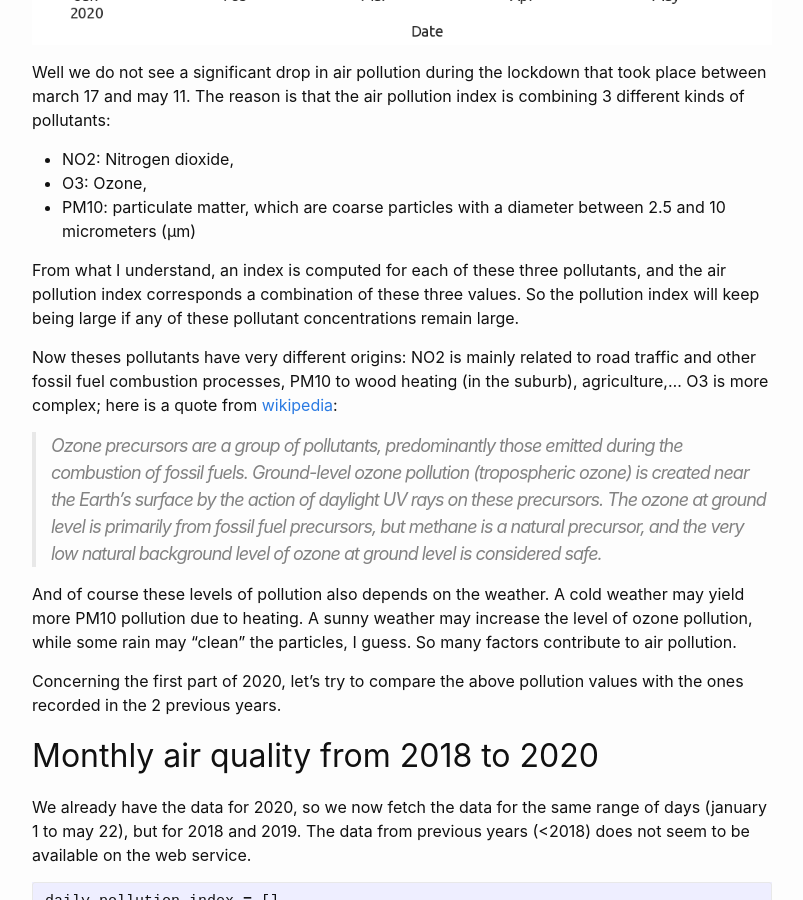
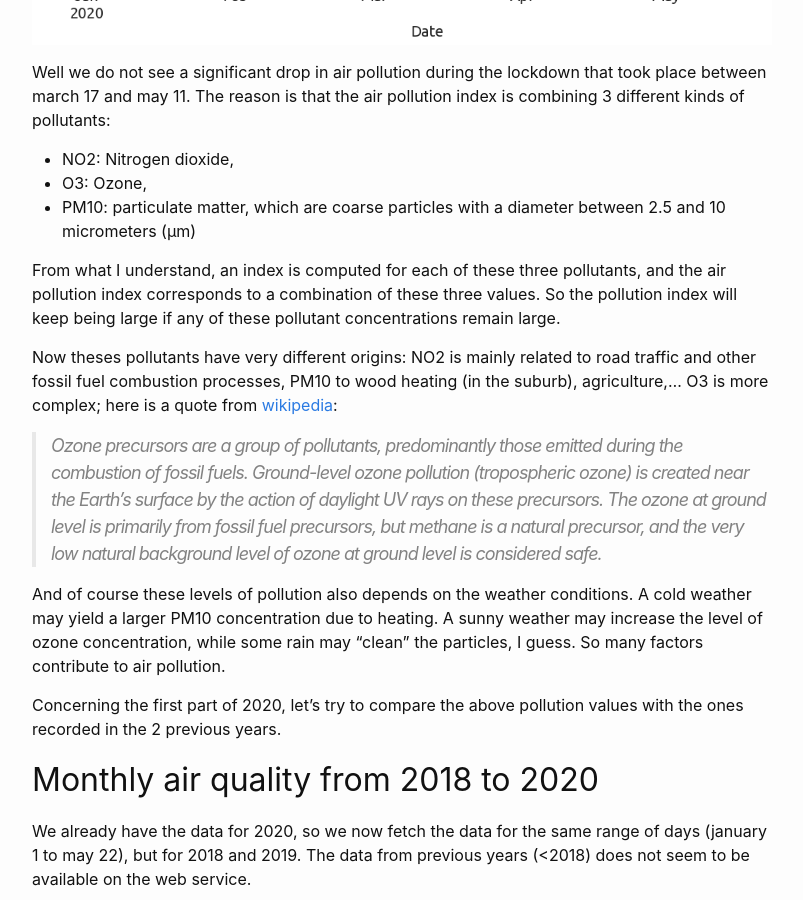
Before and after one commit to aetperf/aetperf.github.io, a Jekyll site: the page built from _posts/2020-05-22-A-Quick-study-of-air-quality-in-Lyon-with-Python.md, in a window 1280 px wide and 900 px high, scrolled down 3720 px. Shown: the whole window, without its empty margins (238-1041 px from the left). Built offline with Jekyll 4.4.1, drawn with Linux system fonts in a browser that asks for light colours; comment, search, counter and statistics services are not loaded; some of the changed text lies outside the part shown.

Commit message:
small update

```diff
--- a/_posts/2020-05-22-A-Quick-study-of-air-quality-in-Lyon-with-Python.md
+++ b/_posts/2020-05-22-A-Quick-study-of-air-quality-in-Lyon-with-Python.md
@@ -260,13 +260,13 @@ Well we do not see a significant drop in air pollution during the lockdown that
 - O3: Ozone,
 - PM10: particulate matter, which are coarse particles with a diameter between 2.5 and 10 micrometers (μm)
 
-From what I understand, an index is computed for each of these three pollutants, and the air pollution index corresponds a combination of these three values. So the pollution index will keep being large if any of these pollutant concentrations remain large.
+From what I understand, an index is computed for each of these three pollutants, and the air pollution index corresponds to a combination of these three values. So the pollution index will keep being large if any of these pollutant concentrations remain large.
 
 Now theses pollutants have very different origins: NO2 is mainly related to road traffic and other fossil fuel combustion processes, PM10 to wood heating (in the suburb), agriculture,... O3 is more complex; here is a quote from [wikipedia](https://en.wikipedia.org/wiki/Ozone#Ozone_air_pollution):
 
 > Ozone precursors are a group of pollutants, predominantly those emitted during the combustion of fossil fuels. Ground-level ozone pollution (tropospheric ozone) is created near the Earth's surface by the action of daylight UV rays on these precursors. The ozone at ground level is primarily from fossil fuel precursors, but methane is a natural precursor, and the very low natural background level of ozone at ground level is considered safe.
 
-And of course these levels of pollution also depends on the weather. A cold weather may yield more PM10 pollution due to heating. A sunny weather may increase the level of ozone pollution, while some rain may "clean" the particles, I guess. So many factors contribute to air pollution.
+And of course these levels of pollution also depends on the weather conditions. A cold weather may yield a larger PM10 concentration due to heating. A sunny weather may increase the level of ozone concentration, while some rain may "clean" the particles, I guess. So many factors contribute to air pollution.
 
 Concerning the first part of 2020, let's try to compare the above pollution values with the ones recorded in the 2 previous years.
 
```
Also changed, not shown: other parts of _posts/2020-05-22-A-Quick-study-of-air-quality-in-Lyon-with-Python.md (+2 -2 lines).
